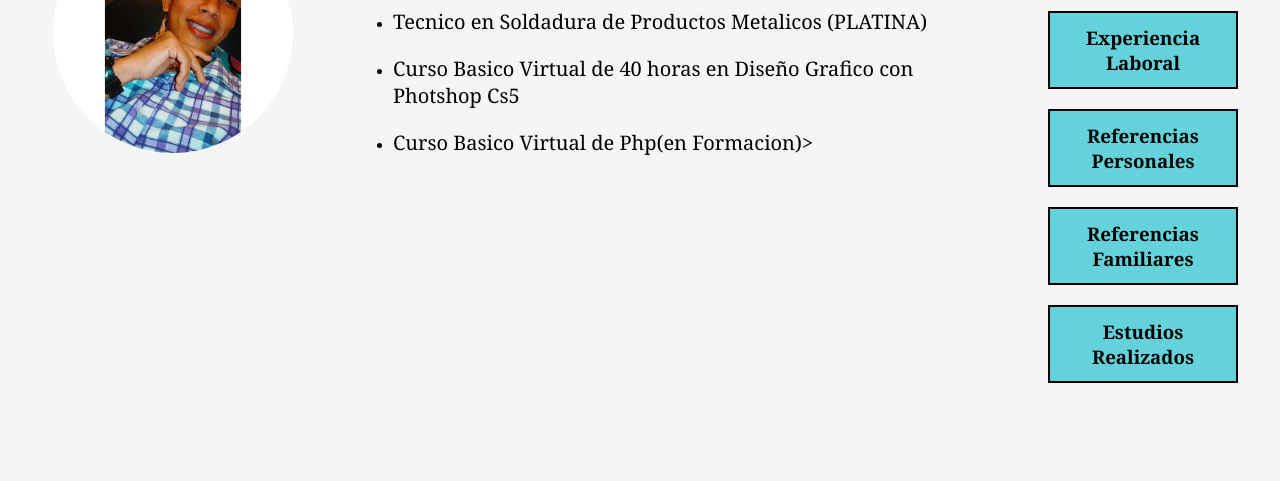
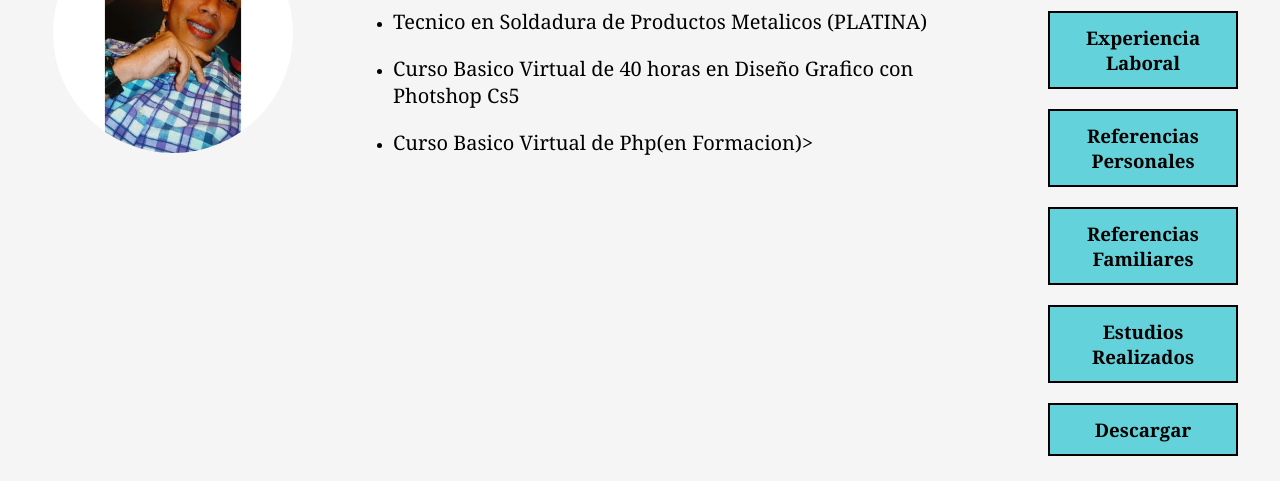
Before and after one commit to nelson2104/Taller_html, a plain HTML site: page estudios.html in a window 1280 px wide. Shown: the part 319-800 px from the top of the page. Drawn offline with Linux system fonts and the light colour scheme.

Commit message:
agregando el enlace pdf

```diff
--- a/estudios.html
+++ b/estudios.html
@@ -33,6 +33,7 @@
             <a href="referenciasP.html" style="text-decoration: none;"><h3 style="margin: 0px; border: 2px solid black; margin-bottom: 20px; padding: 12px; text-align: center; color: black;font-family: Georgia, 'Times New Roman', Times, serif;background: rgb(99,210,218);">Referencias Personales</h3></a>
             <a href="referenciasF.html" style="text-decoration: none;"><h3 style="margin: 0px; border: 2px solid black; margin-bottom: 20px; padding: 12px; text-align: center; color: black;font-family: Georgia, 'Times New Roman', Times, serif;background: rgb(99,210,218);">Referencias Familiares</h3></a>
             <a href="estudios.html" style="text-decoration: none;"><h3 style="margin: 0px; border: 2px solid black; margin-bottom: 20px; padding: 12px; text-align: center; color: black;font-family: Georgia, 'Times New Roman', Times, serif;background: rgb(99,210,218);">Estudios Realizados</h3></a>
+            <a href="https://drive.google.com/file/d/1hB2UzlB3GTvMtp963XRRJteLd9aO8oBK/view?usp=sharing" download="index.pdf"" style="text-decoration: none;"><h3 style="margin: 0px; border: 2px solid black; margin-bottom: 20px; padding: 12px; text-align: center; color: black; font-family: Georgia, 'Times New Roman', Times, serif;background: rgb(99,210,218);">Descargar</h3></a>
         </aside>
     </section>
 
```
Also changed, not shown: experiencia.html (+1 -0 lines), index.html (+1 -0 lines), referenciasF.html (+1 -0 lines), referenciasP.html (+1 -0 lines).
